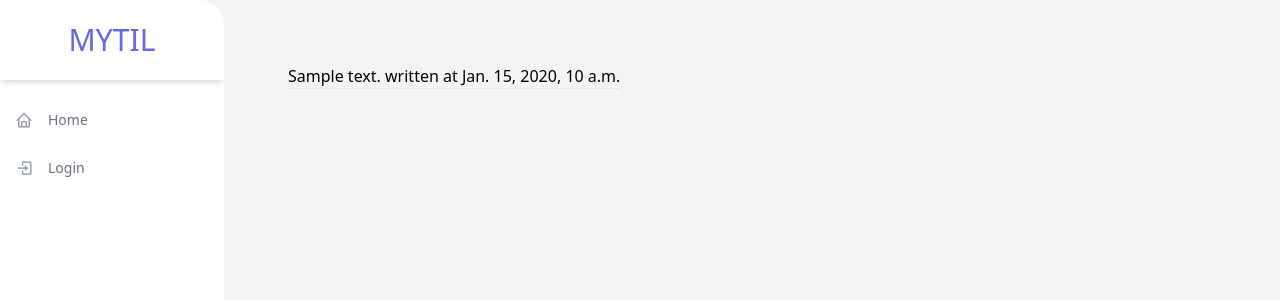
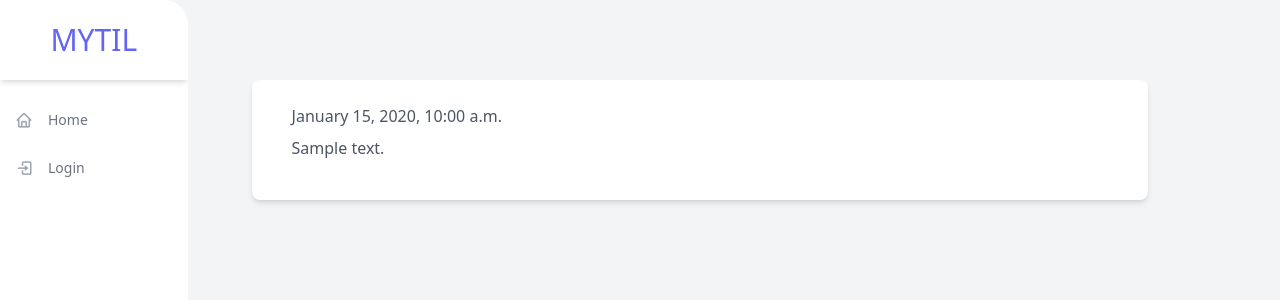
Before and after one commit to brendanillies/MyTIL, a Django app: page / in a window 1280 px wide. Shown: the top 300 px of the page. Run offline with Django 4.2, Linux system fonts and the light colour scheme; tables that the repository leaves empty hold one stand-in row (values such as "Sample post"); some libraries are stand-ins or nearby versions.

Commit message:
Add post cards in feed

```diff
--- a/MyTIL/templates/base.html
+++ b/MyTIL/templates/base.html
@@ -43,7 +43,7 @@
                 </li>
             </ul>
         </div>
-        <div class="p-16">
+        <div class="p-16 w-full">
             {% block body %}
             {% block content %}{% endblock %}
         {% endblock %}
--- a/feed/templates/feed/homepage.html
+++ b/feed/templates/feed/homepage.html
@@ -5,7 +5,28 @@
 
 {% block body %}
     {% for post in posts %}
-        {{ post.text }} written at {{ post.date }}
-        <hr>
+        <!-- component is from https://tailwindcomponents.com/component/post-artical -->
+        <div class="max-w-4xl px-10 my-4 py-6 bg-white rounded-lg shadow-md">
+            <div class="flex justify-between items-center">
+                <span class="font-light text-gray-600">{{ post.date|date:"F j, Y, g:i a"}}</span>
+                {% comment %} <a class="px-2 py-1 bg-gray-600 text-gray-100 font-bold rounded hover:bg-gray-500" href="#">Design</a> {% endcomment %}
+            </div>
+            <div class="mt-2">
+                <p class="mt-2 text-gray-600">{{ post.text }}</p>
+            </div>
+            <div class="flex justify-between items-center mt-4">
+                <a class="text-blue-600 hover:underline" href="#">
+                    {# TODO Add a detail url #}
+                </a>
+                <div>
+                    {# TODO User needs a link to their bio, photo, thumbnail, and #}
+
+                    {% comment %} <a class="flex items-center" href="#">
+                        <img class="mx-4 w-10 h-10 object-cover rounded-full hidden sm:block" src="https://images.unsplash.com/photo-1502980426475-b83966705988?ixlib=rb-1.2.1&ixid=eyJhcHBfaWQiOjEyMDd9&auto=format&fit=crop&w=373&q=80" alt="avatar">
+                        <h1 class="text-gray-700 font-bold">Khatab wedaa</h1>
+                    </a> {% endcomment %}
+                </div>
+            </div>
+        </div>
     {% endfor %}
 {% endblock %}
```
